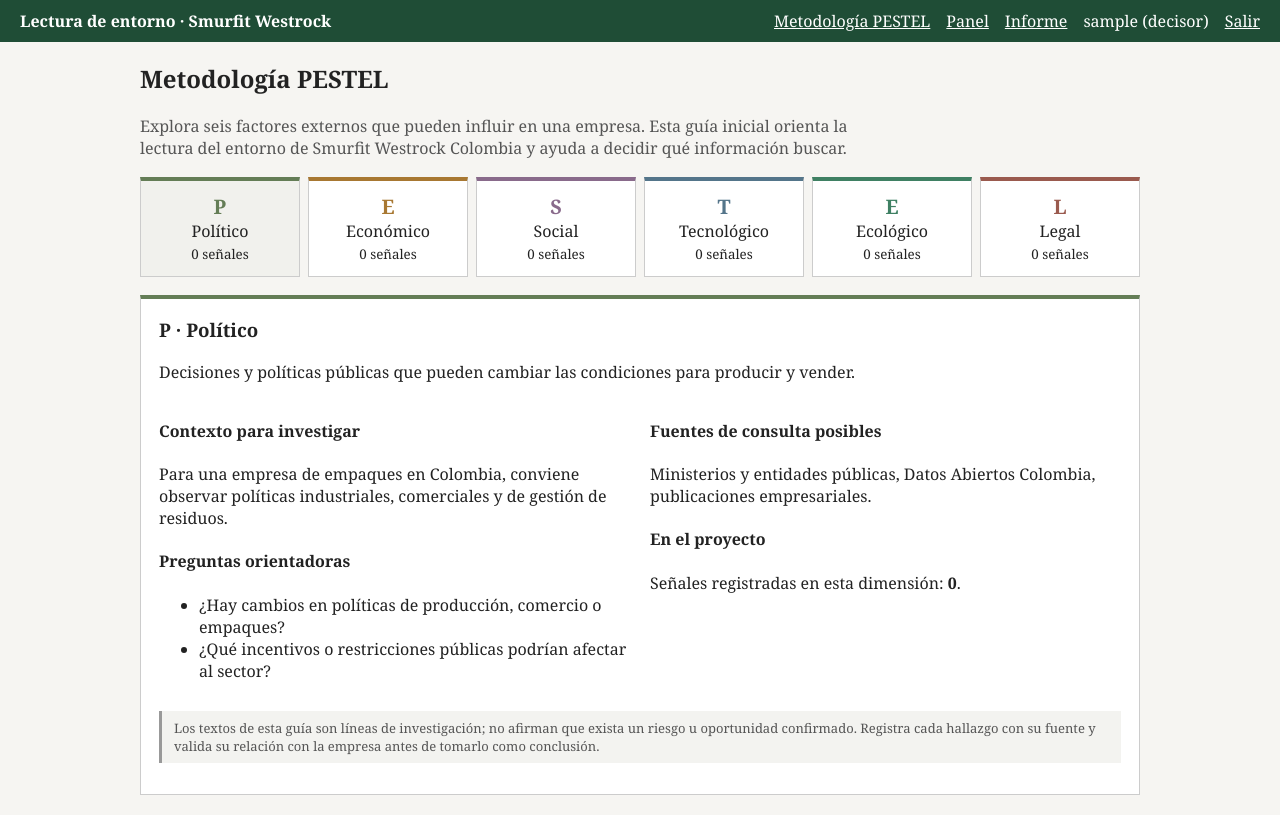
After one commit to Cristian0124/lectura_smurfit, a Flask app: page /pestel in a window 1280 px wide. The commit adds this page. Run offline with Flask 3, Linux system fonts and the light colour scheme; the visitor is signed in with stand-in values (Sample User, id 1); tables that the repository leaves empty hold one stand-in row (values such as "Sample post").

Commit message:
Crear metodología PESTEL en el proyecto

```diff
--- a/lectura_entorno/app.py
+++ b/lectura_entorno/app.py
@@ -21,6 +21,128 @@ HORIZONTES = ["Corto plazo", "Mediano plazo", "Largo plazo"]
 ESTADOS = ["Nueva", "En análisis", "Publicada", "Cerrada"]
 CONFIABILIDAD = ["Alta", "Media", "Baja"]
 ROLES = ["admin", "analista", "decisor"]   # admin=diseña, analista=usuario que registra, decisor=lee
+
+# Guía inicial de trabajo. Son temas para investigar, no conclusiones verificadas.
+PESTEL = [
+    # P · Político
+    {
+        "nombre": "Político",
+        "letra": "P",
+        "color": "#647d56",
+        "descripcion": (
+            "Decisiones y políticas públicas que pueden cambiar las condiciones "
+            "para producir y vender."
+        ),
+        "contexto": (
+            "Para una empresa de empaques en Colombia, conviene observar políticas "
+            "industriales, comerciales y de gestión de residuos."
+        ),
+        "preguntas": [
+            "¿Hay cambios en políticas de producción, comercio o empaques?",
+            "¿Qué incentivos o restricciones públicas podrían afectar al sector?",
+        ],
+        "fuentes": (
+            "Ministerios y entidades públicas, Datos Abiertos Colombia, "
+            "publicaciones empresariales."
+        ),
+    },
+
+    # E · Económico
+    {
+        "nombre": "Económico",
+        "letra": "E",
+        "color": "#a87832",
+        "descripcion": (
+            "Variables económicas que pueden influir en los costos, la demanda "
+            "y la rentabilidad."
+        ),
+        "contexto": (
+            "En empaques, vale la pena seguir costos de materias primas, energía "
+            "y transporte, además de la demanda de clientes comerciales e industriales."
+        ),
+        "preguntas": [
+            "¿Cómo cambian la inflación, la tasa de cambio y los costos de energía?",
+            "¿Qué señales hay sobre la demanda de empaques?",
+        ],
+        "fuentes": "DANE, Banco de la República, Banco Mundial y reportes sectoriales.",
+    },
+
+    # S · Social
+    {
+        "nombre": "Social",
+        "letra": "S",
+        "color": "#896a8b",
+        "descripcion": (
+            "Cambios en las personas, sus hábitos, expectativas y formas de consumo."
+        ),
+        "contexto": (
+            "Los hábitos de compra y las expectativas sobre empaques reciclables "
+            "o de menor impacto pueden influir en las necesidades de los clientes."
+        ),
+        "preguntas": [
+            "¿Qué esperan los consumidores de los empaques?",
+            "¿Cómo cambian las preferencias hacia opciones reciclables o reutilizables?",
+        ],
+        "fuentes": "Estadísticas del DANE, estudios de consumo y publicaciones del sector.",
+    },
+
+    # T · Tecnológico
+    {
+        "nombre": "Tecnológico",
+        "letra": "T",
+        "color": "#54758a",
+        "descripcion": "Tecnologías que pueden transformar productos, procesos y canales de venta.",
+        "contexto": (
+            "La automatización, el diseño de empaques y los canales digitales son temas "
+            "que se pueden revisar para el sector y la oferta comercial de la empresa."
+        ),
+        "preguntas": [
+            "¿Qué tecnologías están cambiando el diseño o la fabricación de empaques?",
+            "¿Qué oportunidades ofrece el comercio digital?",
+        ],
+        "fuentes": "Publicaciones técnicas, gremios, ferias e información corporativa.",
+    },
+
+    # E · Ecológico
+    {
+        "nombre": "Ecológico",
+        "letra": "E",
+        "color": "#3f8063",
+        "descripcion": "Condiciones ambientales, recursos, residuos y efectos del cambio climático.",
+        "contexto": (
+            "En empaques de papel son relevantes la gestión de residuos, el reciclaje, "
+            "el uso de agua y energía y la disponibilidad de materias primas."
+        ),
+        "preguntas": [
+            "¿Qué cambios hay en reciclaje y gestión de residuos?",
+            "¿Qué riesgos ambientales pueden afectar recursos o continuidad operativa?",
+        ],
+        "fuentes": (
+            "Ministerio de Ambiente, IDEAM, autoridades ambientales e informes "
+            "de sostenibilidad."
+        ),
+    },
+
+    # L · Legal
+    {
+        "nombre": "Legal",
+        "letra": "L",
+        "color": "#9a5a4e",
+        "descripcion": "Leyes y normas que establecen obligaciones para la actividad empresarial.",
+        "contexto": (
+            "Se deben seguir normas ambientales, laborales y comerciales, además de "
+            "requisitos sanitarios aplicables a empaques destinados a contacto con alimentos."
+        ),
+        "preguntas": [
+            "¿Se publicaron normas nuevas o cambios que apliquen a empaques?",
+            "¿Qué requisitos aplican a materiales en contacto con alimentos?",
+        ],
+        "fuentes": (
+            "Diario Oficial, SUIN-Juriscol, INVIMA, ministerios y autoridades competentes."
+        ),
+    },
+]
+FACTORES = [d["nombre"] for d in PESTEL]
 
 
 def nivel(p):
@@ -140,6 +262,18 @@ def panel():
                            fa=request.args.get("factor", ""), ho=request.args.get("horizonte", ""))
 
 
+@app.route("/pestel")
+@requiere()
+def pestel():
+    elegido = request.args.get("dimension", "Político")
+    if elegido not in [d["nombre"] for d in PESTEL]:
+        elegido = "Político"
+    dimension = next(d for d in PESTEL if d["nombre"] == elegido)
+    conteos = {d["nombre"]: db().execute("SELECT COUNT(*) FROM senales WHERE factor=?", (d["nombre"],)).fetchone()[0]
+               for d in PESTEL}
+    return render_template("pestel.html", dimensiones=PESTEL, dimension=dimension, conteos=conteos)
+
+
 @app.route("/informe")
 @requiere()
 def informe():
--- a/lectura_entorno/templates/base.html
+++ b/lectura_entorno/templates/base.html
@@ -17,6 +17,7 @@
 </style></head><body>
 <header><b>Lectura de entorno · Smurfit Westrock</b>
 {% if session.usuario %}
+ <a href="{{ url_for('pestel') }}">Metodología PESTEL</a>
  <a href="{{ url_for('panel') }}">Panel</a><a href="{{ url_for('informe') }}">Informe</a>
  {% if session.rol in ('admin','analista') %}<a href="{{ url_for('nueva') }}">Registrar señal</a><a href="{{ url_for('fuentes') }}">Fuentes</a>{% endif %}
  {% if session.rol == 'admin' %}<a href="{{ url_for('usuarios') }}">Usuarios</a>{% endif %}
--- /dev/null
+++ b/lectura_entorno/templates/pestel.html
@@ -0,0 +1,28 @@
+{% extends "base.html" %}{% block c %}
+<style>
+.pestel-intro{color:#555;max-width:760px}.dimensiones{display:grid;grid-template-columns:repeat(6,minmax(90px,1fr));gap:8px;margin:18px 0}
+.dimension{background:#fff;border:1px solid #ccc;border-top:4px solid var(--tono);padding:12px 8px;text-align:center;text-decoration:none;color:#222}
+.dimension.activa{background:#f1f1ed}.dimension strong{display:block;font-size:20px;color:var(--tono)}
+.detalle{background:#fff;border:1px solid #ccc;padding:18px}.detalle h3{margin-top:0}.detalle-grid{display:grid;grid-template-columns:1fr 1fr;gap:20px}
+.detalle a{color:#1f4d36;text-decoration:none}.nota{font-size:13px;color:#555;border-left:3px solid #999;padding:8px 12px;background:#f3f3f0}
+@media(max-width:700px){.dimensiones{grid-template-columns:repeat(3,1fr)}.detalle-grid{grid-template-columns:1fr}}
+</style>
+<h2>Metodología PESTEL</h2>
+<p class="pestel-intro">Explora seis factores externos que pueden influir en una empresa. Esta guía inicial orienta la lectura del entorno de Smurfit Westrock Colombia y ayuda a decidir qué información buscar.</p>
+<div class="dimensiones">
+{% for d in dimensiones %}<a class="dimension {{ 'activa' if d.nombre == dimension.nombre }}" style="--tono:{{ d.color }}" href="{{ url_for('pestel', dimension=d.nombre) }}">
+<strong>{{ d.letra }}</strong>{{ d.nombre }}<small><br>{{ conteos[d.nombre] }} señales</small></a>{% endfor %}
+</div>
+<section class="detalle" style="border-top:4px solid {{ dimension.color }}">
+<h3>{{ dimension.letra }} · {{ dimension.nombre }}</h3>
+<p>{{ dimension.descripcion }}</p>
+<div class="detalle-grid">
+<div><h4>Contexto para investigar</h4><p>{{ dimension.contexto }}</p>
+<h4>Preguntas orientadoras</h4><ul>{% for p in dimension.preguntas %}<li>{{ p }}</li>{% endfor %}</ul></div>
+<div><h4>Fuentes de consulta posibles</h4><p>{{ dimension.fuentes }}</p>
+<h4>En el proyecto</h4><p>Señales registradas en esta dimensión: <b>{{ conteos[dimension.nombre] }}</b>.</p>
+{% if session.rol in ('admin','analista') %}<p><a href="{{ url_for('nueva') }}">Registrar una señal {{ dimension.nombre|lower }}</a></p>{% endif %}</div>
+</div>
+<p class="nota">Los textos de esta guía son líneas de investigación; no afirman que exista un riesgo u oportunidad confirmado. Registra cada hallazgo con su fuente y valida su relación con la empresa antes de tomarlo como conclusión.</p>
+</section>
+{% endblock %}
```
